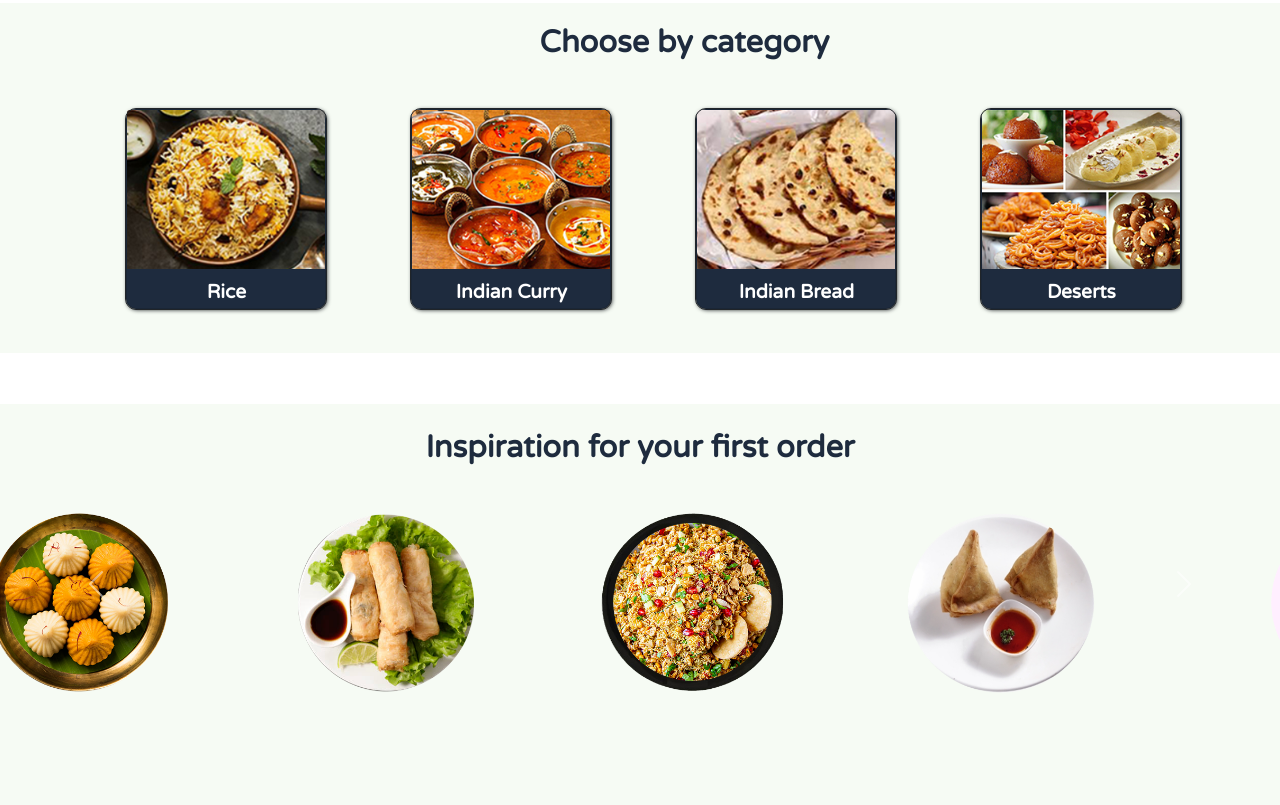
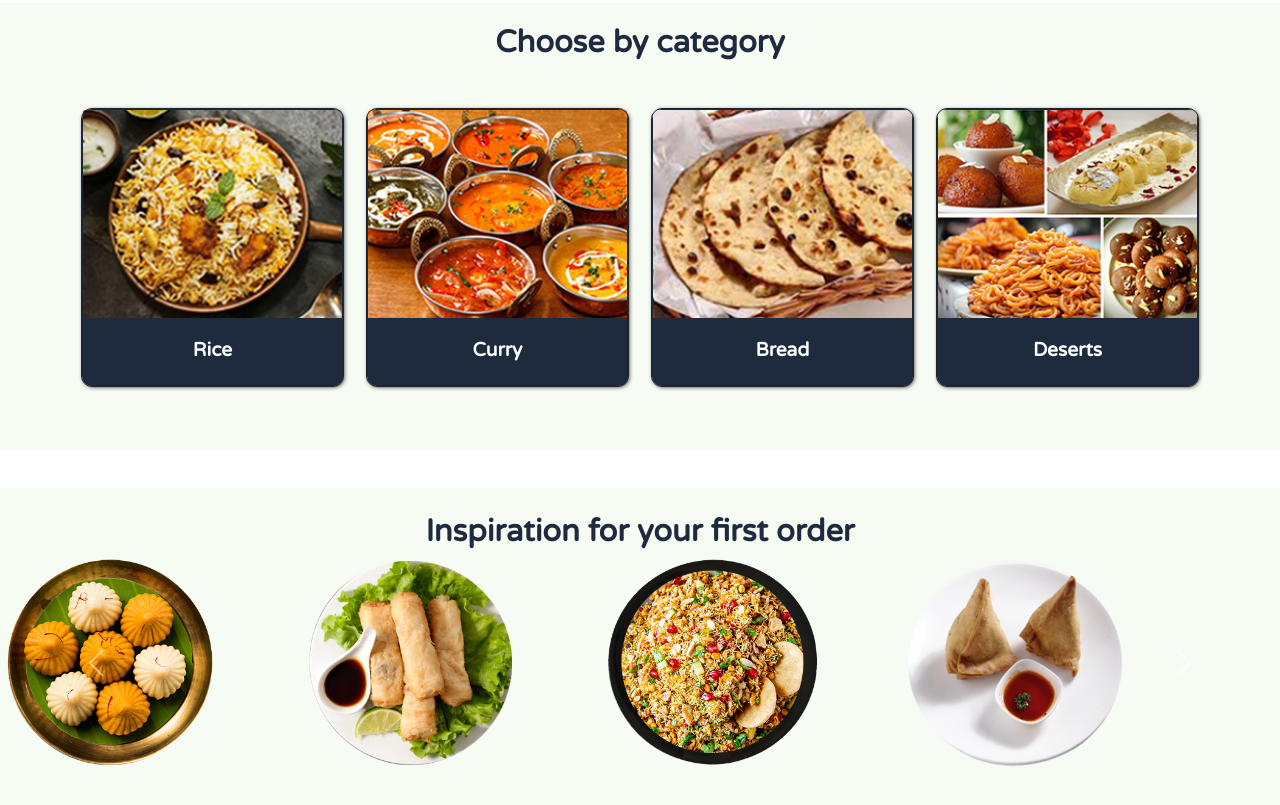
Before and after one commit to priyankamane05/Home_Chef_Webpage, a plain HTML site: page index.html in a window 1280 px wide. Shown: the part 821-1626 px from the top of the page. Drawn offline with nearby package versions, Linux system fonts and the light colour scheme; files that its build step writes are made by us from their sources.

Commit message:
Add files via upload

```diff
--- a/index.html
+++ b/index.html
@@ -3,7 +3,7 @@
 
 <head>
   <meta charset="utf-8">
-<meta name="viewport" content="width=device-width, initial-scale=1">
+<meta name="viewport" content="width=device-width, initial-scale=1.0">
 
   <script src="https://kit.fontawesome.com/e94e8f574e.js" crossorigin="anonymous"></script>
   <title>Home-Chef</title>
@@ -12,7 +12,7 @@
   <link href="https://fonts.googleapis.com/css2?family=Lobster&family=Varela+Round&display=swap" rel="stylesheet">
   <link href="https://cdn.jsdelivr.net/npm/bootstrap@5.1.3/dist/css/bootstrap.min.css" rel="stylesheet" integrity="sha384-1BmE4kWBq78iYhFldvKuhfTAU6auU8tT94WrHftjDbrCEXSU1oBoqyl2QvZ6jIW3" crossorigin="anonymous">
   <script src="https://cdn.jsdelivr.net/npm/bootstrap@5.1.3/dist/js/bootstrap.bundle.min.js" integrity="sha384-ka7Sk0Gln4gmtz2MlQnikT1wXgYsOg+OMhuP+IlRH9sENBO0LRn5q+8nbTov4+1p" crossorigin="anonymous"></script>
-  <link rel="stylesheet" href="style.css">
+  <link rel="stylesheet" href="css/style.css">
   <link rel="stylesheet" href="path/to/font-awesome/css/font-awesome.min.css">
 
 </head>
@@ -58,7 +58,7 @@
   </section>
 
 <section id="catagory">
-  <div class="container">
+  <div class="container justify-content-cente">
     <div class="display-2">
       <h2>Choose by category</h2>
     </div>
@@ -78,7 +78,7 @@
         <div class="card">
           <img src="curry.jpg" alt="curry" class="card-img-top">
           <div class="card-body">
-            <h3 class="card-title">Indian Curry</h3>
+            <h3 class="card-title">Curry</h3>
             </a>
           </div>
         </div>
@@ -88,7 +88,7 @@
         <div class="card">
           <img src="bread.jpg" alt="bread" class="card-img-top">
           <div class="card-body">
-            <h3 class="card-title">Indian Bread</h3>
+            <h3 class="card-title">Bread</h3>
             </a>
           </div>
         </div>
--- a/style.css
+++ b/style.css
@@ -1,5 +1,7 @@
 body {
   font-family: 'Varela Round', sans-serif;
+  margin: 0;
+  padding: 0;
 }
 .bg {
   position: absolute;
@@ -55,19 +57,17 @@ padding-top: 2%;
  margin-top: 60%;
  margin-bottom: 3%;
  padding-bottom: 5%;
-  margin-right: 2%;
+}
+#catagory {
+  background-color: #F6FBF4;
 }
 .card {
-  width: 200px;
-  height: 200px;
   border-radius: 10px;
   outline: 1px solid;
   box-shadow: 1px 1px 4px;
   cursor: pointer;
   background-color: #1e2b3e;
   margin-top: 15%;
-  display: block;
-
 }
 .card:hover {
   transform: scale(1.1);
@@ -75,35 +75,24 @@ padding-top: 2%;
 .card-title {
   font-size: 1.5vw;
   text-align: center;
-  margin-top: -5%;
 color: white;
 }
-.foodp {
-  margin-top: 4%;
-  margin-bottom: 3%;
-  padding-bottom: 15%;
-}
+
 a {
   text-decoration: none;
 }
-#catagory {
-  background-color: #F6FBF4;
-  height: 350px;
+.foodp {
+  margin-bottom: 3%;
+  padding-bottom: 5%;
 }
 #food-plates {
   background-color: #F6FBF4;
-  align-items: center;
-height: 350px;
-  margin-bottom: 1%;
 }
 .testimonial-image {
-  width: 200px;
-margin-left: 4%;
-margin-right: 4%;
-margin-top: 3%;
+width: 18%;
+margin-left: 5.2%;
 }
-
-@media (max-width:1000px) {
+@media (max-width: 1028px) {
   h1 {
     text-align: center;
     margin-top: 8%;
@@ -115,10 +104,3 @@ margin-top: 3%;
   .searchbar {
     margin-top: 35%;
   }
-}
-@media (min-width:500px) {
-#food-plates {
-  height: 450px;
-}
-
-}
```
